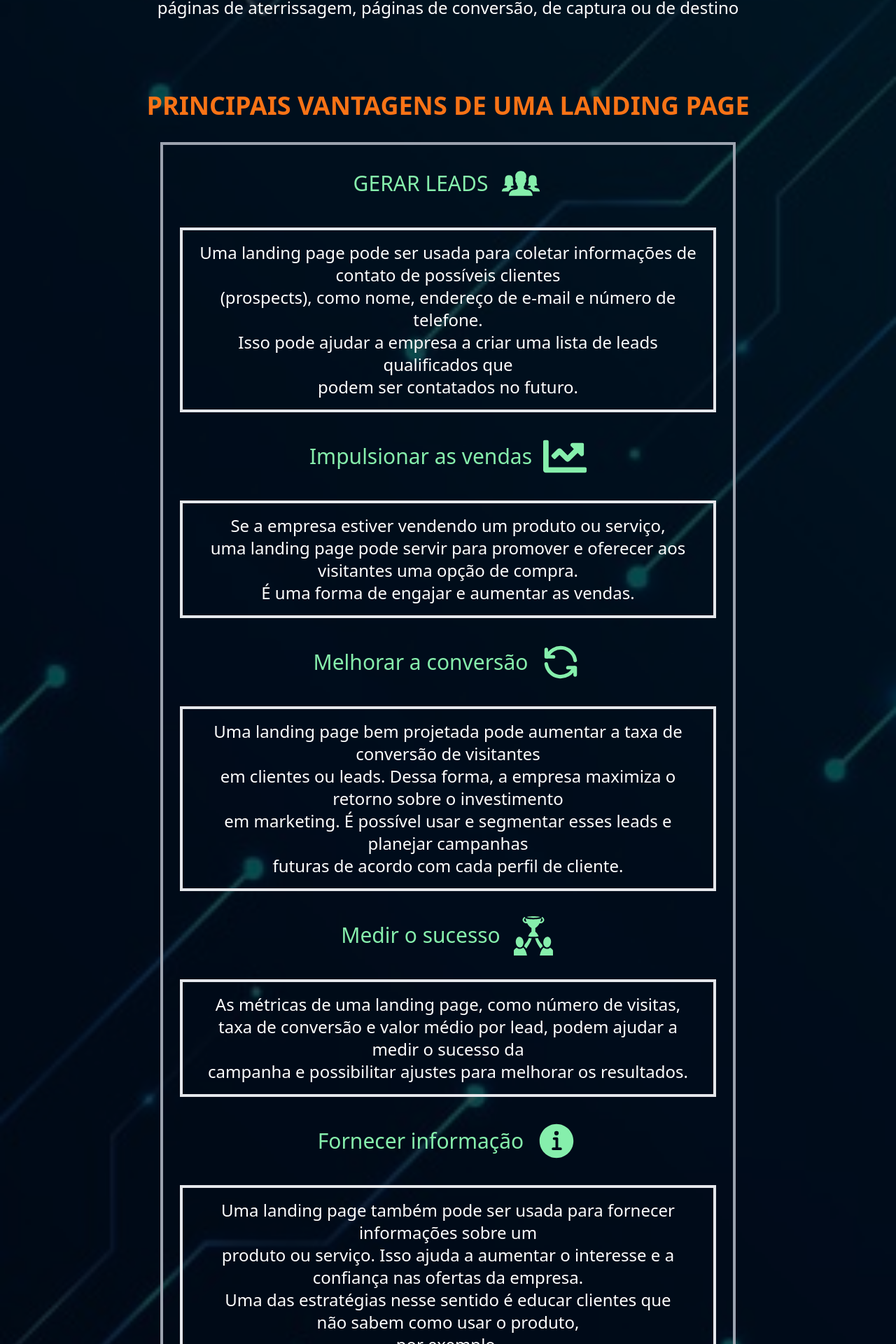
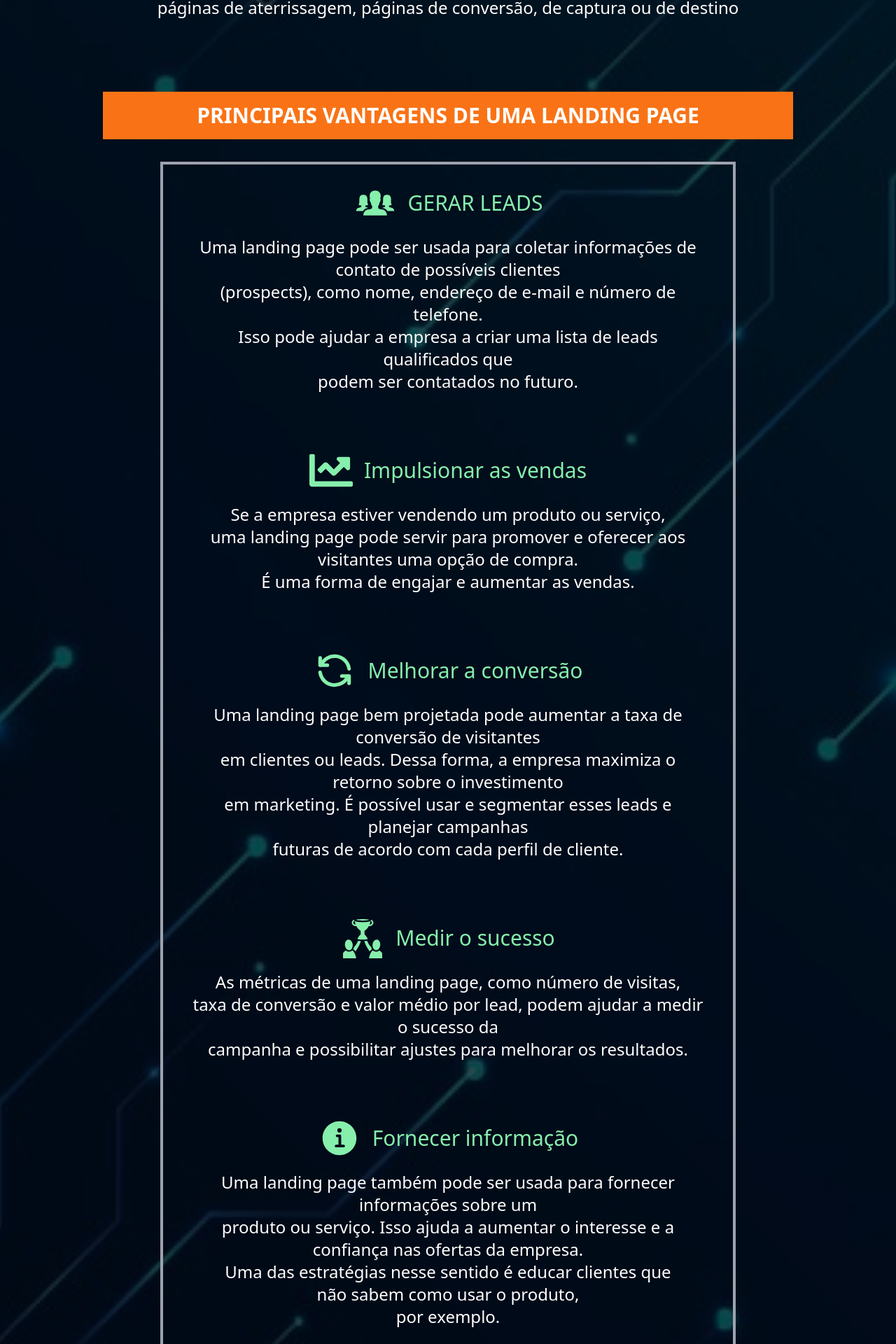
Before and after one commit to mmissura/landing-pages, a React (Vite) app: page / in a window 1280 px wide. Shown: the part 517-2437 px from the top of the page at 70% size. Built offline with nearby package versions, Linux system fonts and the light colour scheme.

Commit message:
refactor: improvements main page

```diff
--- a/src/App.tsx
+++ b/src/App.tsx
@@ -18,7 +18,7 @@ export const App = () => {
           <div className="mx-auto 2xl:mb-20 xl:mb-20 lg:mb-20 mb-12 w-2/3">
             <h2
               className="text-xl text-center font-bold 2xl:text-3xl xl:text-3xl lg:text-2xl
-           text-white mb-4 bg-orange-500 px-2 py-4  uppercase"
+           text-white mb-4 bg-orange-500 px-2 py-4 uppercase"
             >
               O que é uma Landing Page?
             </h2>
@@ -35,8 +35,8 @@ export const App = () => {
           <div className="w-full p-6">
             <div>
               <h2
-                className="text-xl text-center font-bold 2xl:text-2xl xl:text-4xl lg:text-2xl
-            mb-8 text-orange-500 uppercase w-4/5 m-auto"
+                className="text-xl text-center font-bold 2xl:text-3xl xl:text-3xl lg:text-2xl
+            mb-8 text-white bg-orange-500 px-2 py-4 w-4/5 m-auto uppercase"
               >
                 Principais vantagens de uma Landing Page
               </h2>
@@ -48,12 +48,13 @@ export const App = () => {
             >
               <h2
                 className="text-lg text-center 2xl:text-2xl xl:text-3xl lg:text-2xl
-            mb-8 text-green-300 px-12 flex justify-center items-center gap-4 uppercase"
+             text-green-300 px-12 flex justify-center items-center gap-4 uppercase"
               >
-                Gerar Leads <IoIosPeople size={62} />
+                <IoIosPeople size={62} />
+                Gerar Leads
               </h2>
 
-              <p className="text-xl text-center 2xl:text-2xl xl:text-2xl lg:text-2xl mb-8 text-white border-4 p-4">
+              <p className="text-xl text-center 2xl:text-2xl xl:text-2xl lg:text-2xl mb-16 text-white p-4">
                 Uma landing page pode ser usada para coletar informações de
                 contato de possíveis clientes<br></br>
                 (prospects), como nome, endereço de e-mail e número de telefone.
@@ -65,13 +66,14 @@ export const App = () => {
 
               <h2
                 className="text-xl text-center 2xl:text-2xl xl:text-3xl lg:text-2xl
-              mb-8 text-green-300 px-12 flex justify-center items-center gap-4"
+               text-green-300 px-12 flex justify-center items-center gap-4"
               >
+                <FaChartLine size={62} />
                 Impulsionar as vendas
-                <FaChartLine size={62} />
+
               </h2>
 
-              <p className="text-xl text-center 2xl:text-2xl xl:text-2xl lg:text-2xl mb-8 text-white border-4 p-4">
+              <p className="text-xl text-center 2xl:text-2xl xl:text-2xl lg:text-2xl mb-16 text-white p-4">
                 Se a empresa estiver vendendo um produto ou serviço,<br></br>
                 uma landing page pode servir para promover e oferecer aos
                 visitantes uma opção de compra.<br></br>É uma forma de engajar e
@@ -80,13 +82,14 @@ export const App = () => {
 
               <h2
                 className="text-xl text-center 2xl:text-2xl xl:text-3xl lg:text-2xl
-              mb-8 text-green-300 px-12 flex justify-center items-center gap-4"
+               text-green-300 px-12 flex justify-center items-center gap-4"
               >
+                <TbRefresh size={62} />
                 Melhorar a conversão
-                <TbRefresh size={62}/>
+
               </h2>
 
-              <p className="text-xl text-center 2xl:text-2xl xl:text-2xl lg:text-2xl mb-8 text-white  border-4 p-4">
+              <p className="text-xl text-center 2xl:text-2xl xl:text-2xl lg:text-2xl mb-16 text-white p-4">
                 Uma landing page bem projetada pode aumentar a taxa de conversão
                 de visitantes<br></br>
                 em clientes ou leads. Dessa forma, a empresa maximiza o retorno
@@ -97,13 +100,14 @@ export const App = () => {
               </p>
               <h2
                 className="text-xl text-center 2xl:text-2xl xl:text-3xl lg:text-2xl
-              mb-8 text-green-300 px-12 flex justify-center items-center gap-4"
+               text-green-300 px-12 flex justify-center items-center gap-4"
               >
+                <GiChampions size={62} />
                 Medir o sucesso
-                <GiChampions size={62}/>
+
               </h2>
 
-              <p className="text-xl text-center 2xl:text-2xl xl:text-2xl lg:text-2xl mb-8 text-white border-4 p-4">
+              <p className="text-xl text-center 2xl:text-2xl xl:text-2xl lg:text-2xl mb-16 text-white p-4">
                 As métricas de uma landing page, como número de visitas,
                 <br></br>
                 taxa de conversão e valor médio por lead, podem ajudar a medir o
@@ -113,13 +117,14 @@ export const App = () => {
 
               <h2
                 className="text-xl text-center 2xl:text-2xl xl:text-3xl lg:text-2xl
-              mb-8 text-green-300 px-12 flex justify-center items-center gap-4"
+               text-green-300 px-12 flex justify-center items-center gap-4"
               >
+                <IoInformationCircle size={62} />
                 Fornecer informação
-                <IoInformationCircle size={62}/>
+
               </h2>
 
-              <p className="text-xl text-center 2xl:text-2xl xl:text-2xl lg:text-2xl mb-1 text-white px-12 border-4 p-4">
+              <p className="text-xl text-center 2xl:text-2xl xl:text-2xl lg:text-2xl mb-1 text-white px-12 p-4">
                 Uma landing page também pode ser usada para fornecer informações
                 sobre um<br></br>
                 produto ou serviço. Isso ajuda a aumentar o interesse e a
@@ -129,7 +134,9 @@ export const App = () => {
                 por exemplo.
               </p>
             </div>
-            <h2 className="text-2xl text-center 2xl:text-4xl xl:text-4xl lg:text-2xl mt-20 mb-8 text-orange-500 px-12 2xl:w-2/3 xl:w-2/3 lg:w-2/3 w-4/5 m-auto">
+            <h2 className="text-xl text-center font-bold 2xl:text-3xl xl:text-3xl lg:text-2xl
+            mb-8 text-white bg-orange-500 mt-20
+            uppercase px-12 2xl:w-2/3 xl:w-2/3 lg:w-2/3 w-4/5 m-auto">
               Procurando uma Landing Page personalizada para seu negócio? Entre
               em contato agora mesmo
             </h2>
```
